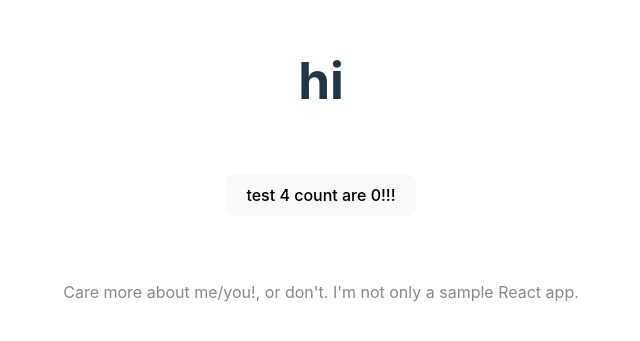
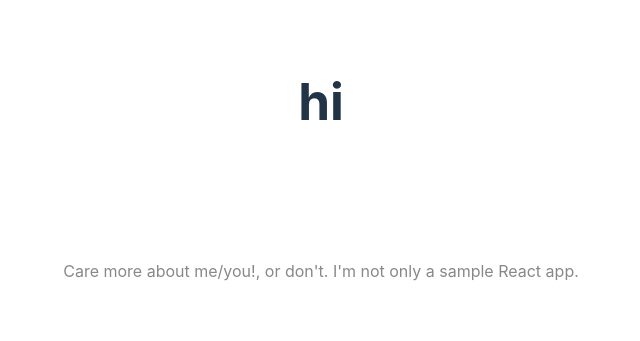
Before and after one commit to jakhsu/sample-react-app, a React (Vite) app: page / in a window 1280 px wide. Shown: the part 231-572 px from the top of the page, without its empty margins (319-959 px from the left). Built offline with nearby package versions, Linux system fonts and the light colour scheme.

Commit message:
Update App.tsx

```diff
--- a/src/App.tsx
+++ b/src/App.tsx
@@ -12,9 +12,6 @@ function App() {
       </div>
       <h1>hi</h1>
       <div className="card">
-        <button onClick={() => setCount((count) => count + 1)}>
-          test 4 count are {count}!!!
-        </button>
         <p>
         </p>
       </div>
```
